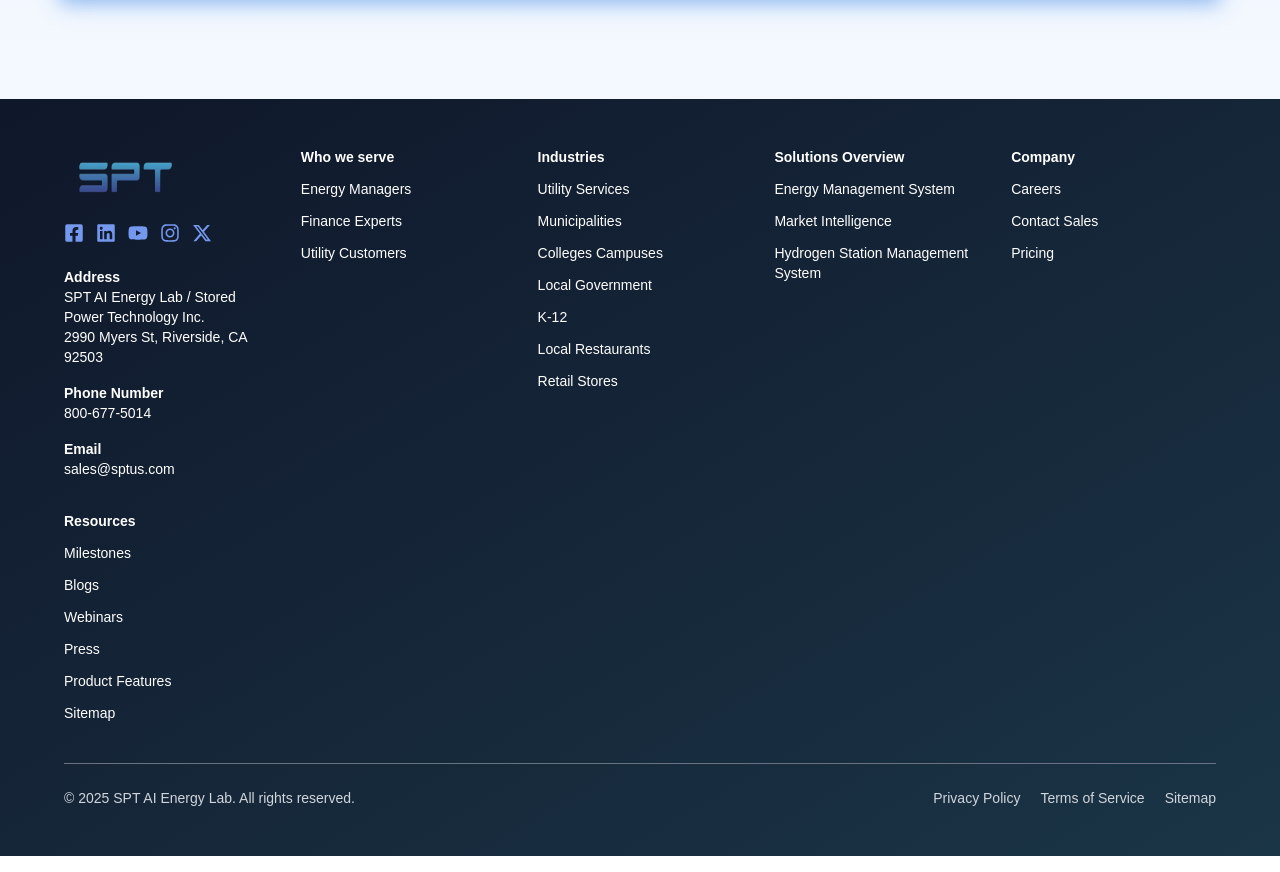
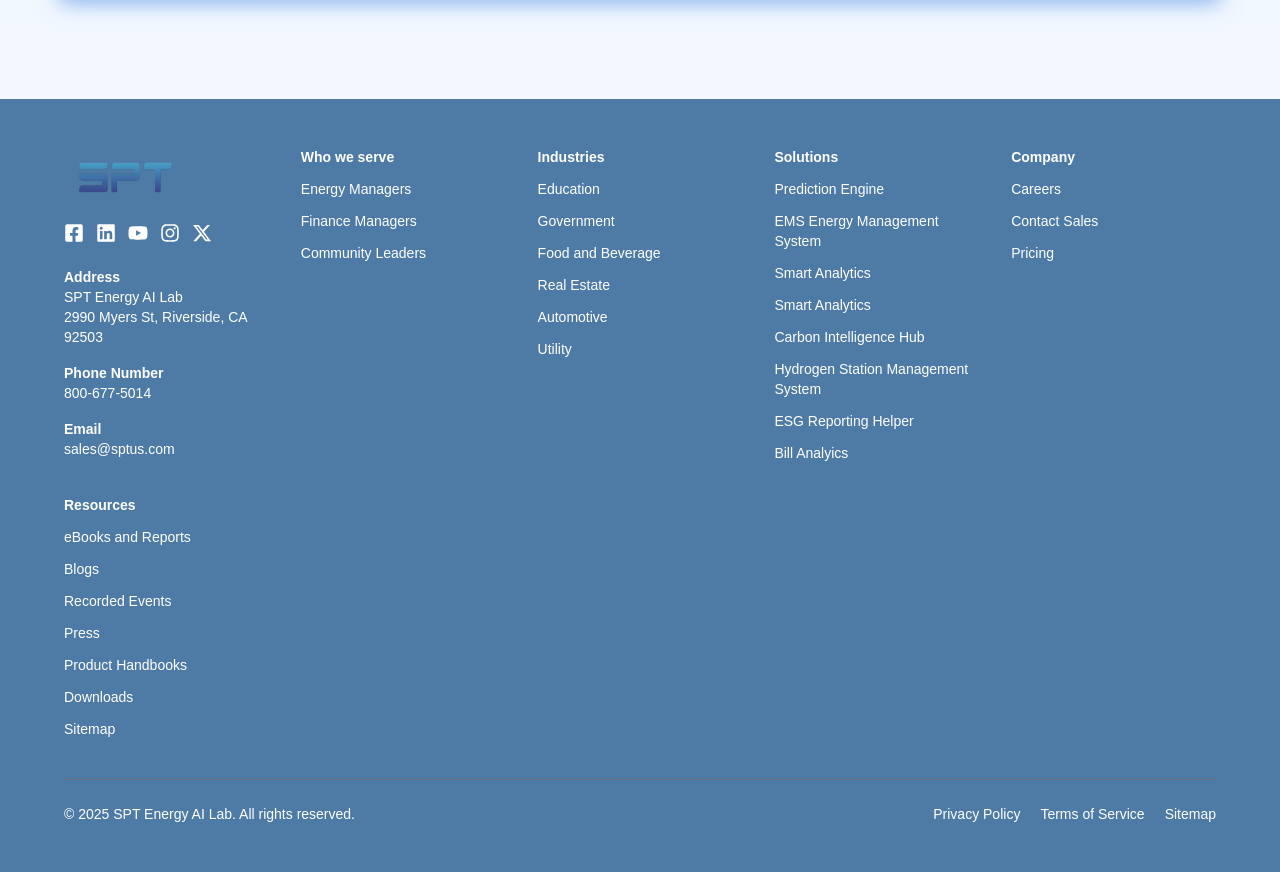
Before and after one commit to michaelcollins4848/Dev-SPT-ai-ENERGY, a React (Vite) app: page /about-us/careers in a window 1280 px wide. Shown: the part 3866-4738 px from the top of the page. Built offline with nearby package versions, Linux system fonts and the light colour scheme.

Commit message:
Small adjustments to top and footer

```diff
--- a/src/components/Layout/index.jsx
+++ b/src/components/Layout/index.jsx
@@ -59,12 +59,12 @@
             </main>
 
             {/* Footer */}
-            <footer className="bg-gradient-to-br from-[#0f172a] to-[#1a3546] text-white py-12 px-6">
+            <footer className="bg-gradient-to-br from-[#4e7ba5] to-[#4e7ba5] text-white py-12 px-6">
                 <div className="max-w-screen-xl mx-auto grid grid-cols-1 md:grid-cols-5 gap-8 md:px-10">
                     {/* Logo + Contact */}
                     <div className="col-span-1 md:col-span-1">
                         <img className="w-30 h-15 mb-4" src={Logo} alt="SPT_logo" />
-                        <div className="flex space-x-3 mb-6 text-[#7498ed] text-xl">
+                        <div className="flex space-x-3 mb-6 text-[#ffffff] text-xl">
                             <a href="https://facebook.com" target="_blank" rel="noopener noreferrer"><FaFacebookSquare  /></a>
                             <a href="https://linkedin.com" target="_blank" rel="noopener noreferrer"><FaLinkedin /></a>
                             <a href="https://youtube.com" target="_blank" rel="noopener noreferrer"><FaYoutube /></a>
@@ -75,7 +75,7 @@
                         <div className="text-sm space-y-4">
                             <div>
                                 <h4 className="font-semibold">Address</h4>
-                                <p>SPT AI Energy Lab / Stored Power Technology Inc.<br />2990 Myers St, Riverside, CA 92503</p>
+                                <p>SPT Energy AI Lab <br />2990 Myers St, Riverside, CA 92503</p>
                             </div>
                             <div>
                                 <h4 className="font-semibold">Phone Number</h4>
@@ -92,32 +92,36 @@
                     <div className="text-sm space-y-3">
                         <h4 className="font-semibold">Who we serve</h4>
                         <p className=" cursor-pointer hover:underline">Energy Managers</p>
-                        <p className=" cursor-pointer hover:underline">Finance Experts</p>
-                        <p className=" cursor-pointer hover:underline">Utility Customers</p>
+                        <p className=" cursor-pointer hover:underline">Finance Managers</p>
+                        <p className=" cursor-pointer hover:underline">Community Leaders</p>
                     </div>
                     <div className="text-sm space-y-3">
                         <h4 className="font-semibold">Industries</h4>
-                        <p className=" cursor-pointer hover:underline">Utility Services</p>
-                        <p className=" cursor-pointer hover:underline">Municipalities</p>
-                        <p className=" cursor-pointer hover:underline">Colleges Campuses</p>
-                        <p className=" cursor-pointer hover:underline">Local Government</p>
-                        <p className=" cursor-pointer hover:underline">K-12</p>
-                        <p className=" cursor-pointer hover:underline">Local Restaurants</p>
-                        <p className=" cursor-pointer hover:underline">Retail Stores</p>
+                        <p className=" cursor-pointer hover:underline">Education</p>
+                        <p className=" cursor-pointer hover:underline">Government</p>
+                        <p className=" cursor-pointer hover:underline">Food and Beverage</p>
+                        <p className=" cursor-pointer hover:underline">Real Estate</p>
+                        <p className=" cursor-pointer hover:underline">Automotive</p>
+                        <p className=" cursor-pointer hover:underline">Utility</p>
                     </div>
 
                     {/* Solutions */}
                     <div className="text-sm flex flex-col space-y-3">
-                        <h4 className="font-semibold">Solutions Overview</h4>
+                        <h4 className="font-semibold">Solutions</h4>
+                        <p className=" cursor-pointer hover:underline">Prediction Engine</p>
                         <Link to="/product-and-solutions/energy-management-system" className=" cursor-pointer hover:underline">
-                            <p>Energy Management System</p>
+                            <p>EMS Energy Management System</p>
                         </Link>
+                        <p className=" cursor-pointer hover:underline">Smart Analytics</p>
                         <Link to="/product-and-solutions/market-intelligence" className=" cursor-pointer hover:underline">
-                            <p>Market Intelligence</p>
+                            <p>Smart Analytics</p>
                         </Link>
+                        <p className=" cursor-pointer hover:underline">Carbon Intelligence Hub</p>
                         <Link to="/product-and-solutions/hydrogen-management-system">
                             <p className=" cursor-pointer hover:underline">Hydrogen Station Management System</p>
                         </Link>
+                        <p className=" cursor-pointer hover:underline">ESG Reporting Helper</p>
+                        <p className=" cursor-pointer hover:underline">Bill Analyics</p>
                     </div>
 
                     {/* Company */}
@@ -131,11 +135,12 @@
                     {/* Resources */}
                     <div className="text-sm space-y-3">
                         <h4 className="font-semibold">Resources</h4>
-                        <p className=" cursor-pointer hover:underline">Milestones</p>
+                        <p className=" cursor-pointer hover:underline">eBooks and Reports</p>
                         <p className=" cursor-pointer hover:underline">Blogs</p>
-                        <p className=" cursor-pointer hover:underline">Webinars</p>
+                        <p className=" cursor-pointer hover:underline">Recorded Events</p>
                         <p className=" cursor-pointer hover:underline">Press</p>
-                        <p className=" cursor-pointer hover:underline">Product Features</p>
+                        <p className=" cursor-pointer hover:underline">Product Handbooks</p>
+                        <p className=" cursor-pointer hover:underline">Downloads</p>
                         <p className=" cursor-pointer hover:underline">Sitemap</p>
                     </div>
                 </div>
@@ -144,8 +149,8 @@
                 <div className="border-t border-gray-500 mt-10 mb-6 mx-10" />
 
                 {/* Bottom */}
-                <div className="max-w-screen-xl mx-auto px-6 md:px-10 text-sm flex flex-col md:flex-row justify-between items-center gap-4 text-gray-300">
-                    <p>&copy; 2025 SPT AI Energy Lab. All rights reserved.</p>
+                <div className="max-w-screen-xl mx-auto px-6 md:px-10 text-sm flex flex-col md:flex-row justify-between items-center gap-4 text-white">
+                    <p>&copy; 2025 SPT Energy AI Lab. All rights reserved.</p>
                     <div className="flex space-x-5">
                         <a href="#" className="hover:text-white cursor-pointer hover:underline">Privacy Policy</a>
                         <a href="#" className="hover:text-white cursor-pointer hover:underline">Terms of Service</a>
--- a/src/pages/HomePage/index.jsx
+++ b/src/pages/HomePage/index.jsx
@@ -23,18 +23,18 @@
 const stats = [
   {
     icon: <FaRegLightbulb size={50} className="text-secondary" />,
-    value: "10K+",
-    description: "Energy and sustainability leaders.",
+    value: "20K+",
+    description: "Energy and sustainability professionals.",
   },
   {
     icon: <FaFileInvoiceDollar size={50} className="text-secondary" />,
-    value: "$47B+",
-    description: "Worth of vendor bills tracked annually.",
+    value: "$30B+",
+    description: "Worth of customer bills analyzed.",
   },
   {
     icon: <FaPiggyBank size={50} className="text-secondary" />,
-    value: "10%+",
-    description: "Annual energy savings for majority of customers.",
+    value: "20%+",
+    description: "Annual energy savings for customers and partners.",
   },
 ];
 
@@ -186,7 +186,7 @@
 
 
 const homepageContent = {
-  heading1: "SPT AI Energy Lab:",
+  heading1: "SPT Energy AI Lab:",
   heading2: "Revolutionizing Energy Management with AI",
   subheding: "Experience unparalleled efficiency, savings, and reliability for your home, business, or power grids.",
   img: heroImg,
@@ -196,7 +196,7 @@
 
 const calculatorContent = {
   heading1: "Effortlessly manage your energy resources with intelligent control",
-  heading2: "SPT AI Energy Lab",
+  heading2: "SPT Energy AI Lab",
   btn: "Contact us!",
 };
 
@@ -246,7 +246,7 @@
       {/* <Single platform /> */}
       <section className="px-6 pt-16">
         <h2 className="text-xl md:text-4xl font-bold max-w-3xl m-auto leading-tight text-center">
-          Unified energy tools for every role
+          Unified energy platform for all stakeholders
         </h2>
         <p className="mt-4 max-w-4xl text-lg mx-auto text-gray-700 text-center">
           SPT’s intelligent EMS brings together cross-functional teams on a single platform, enabling seamless collaboration to maximize efficiency, control costs, and drive sustainable energy outcomes.
```
